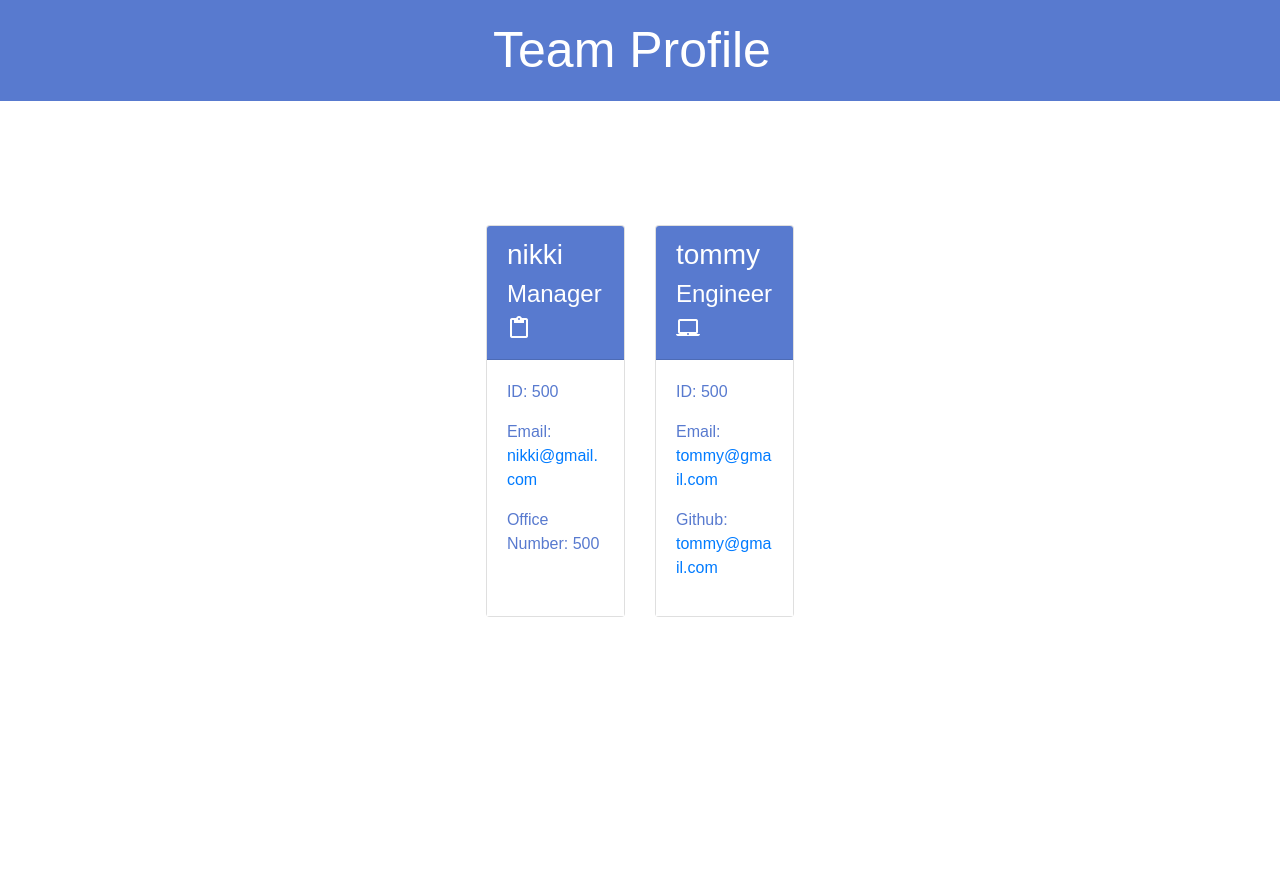
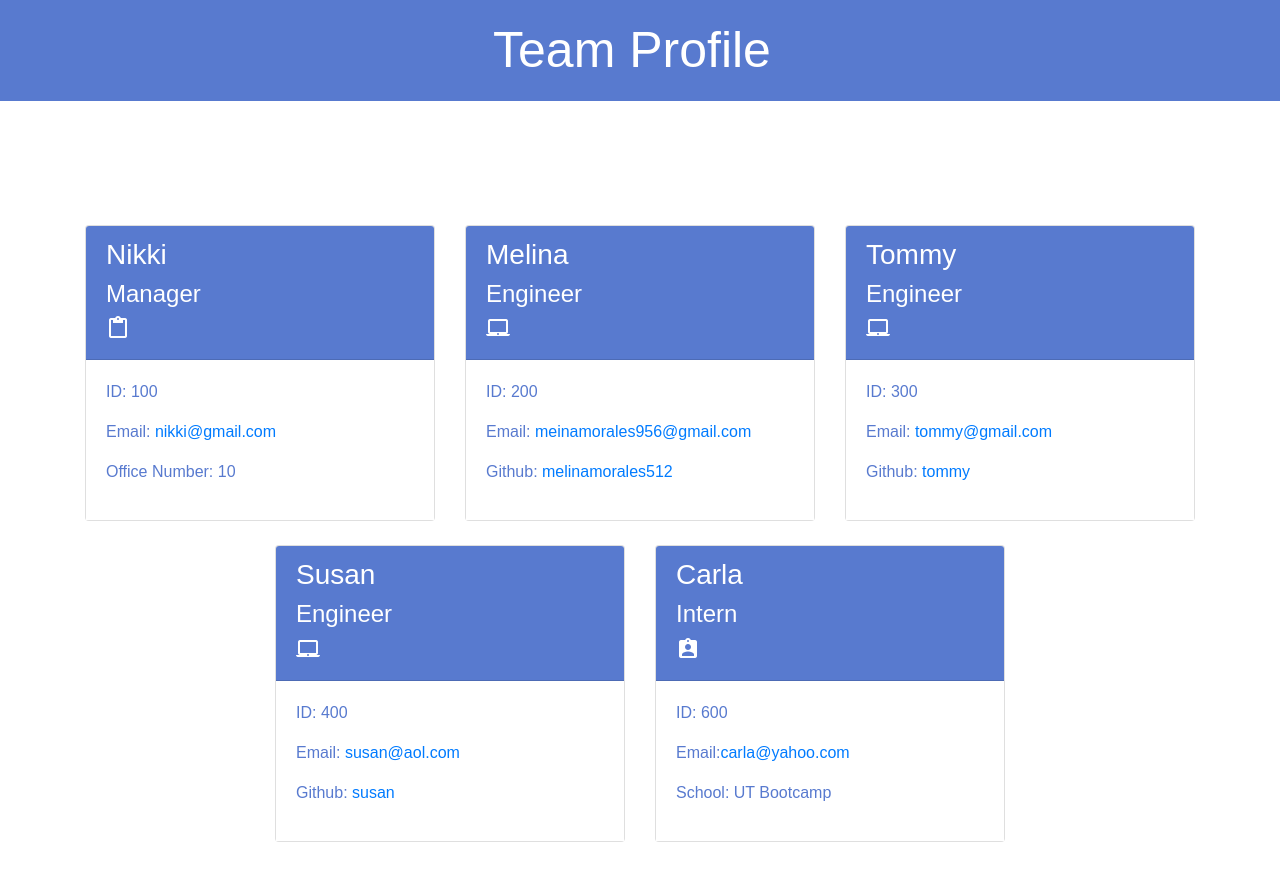
Before and after one commit to melinamorales512/Team-Profile-Generator, a website: page dist/index.html in a window 1280 px wide. Before the commit the page ends 800 px from the top, so only its background shows below. Drawn offline with nearby package versions, Linux system fonts and the light colour scheme.

Commit message:
add html

```diff
--- a/dist/index.html
+++ b/dist/index.html
@@ -25,13 +25,13 @@
     <div class="col-4 mt-4">
         <div class="card h-100">
             <div class="card-header">
-                <h3>nikki</h3>
+                <h3>Nikki</h3>
                 <h4>Manager</h4><i class="material-icons">content_paste</i>
             </div>
             <div class="card-body">
-                <p class="id">ID: 500</p>
+                <p class="id">ID: 100</p>
                 <p class="email">Email: <a href="mailto:nikki@gmail.com">nikki@gmail.com</a></p>
-                <p class="office">Office Number: 500</p>
+                <p class="office">Office Number: 10</p>
             </div>
         </div>
     </div>
@@ -39,16 +39,58 @@
     <div class="col-4 mt-4">
         <div class="card h-100">
             <div class="card-header">
-                <h3>tommy</h3>
+                <h3>Melina</h3>
                 <h4>Engineer</h4><i class="material-icons">laptop_mac</i>
             </div>
             <div class="card-body">
-                <p class="id">ID: 500</p>
-                <p class="email">Email: <a href="mailto:tommy@gmail.com">tommy@gmail.com</a></p>
-                <p class="github">Github: <a href="https://github.com/tommy@gmail.com">tommy@gmail.com</a></p>
+                <p class="id">ID: 200</p>
+                <p class="email">Email: <a href="mailto:meinamorales956@gmail.com">meinamorales956@gmail.com</a></p>
+                <p class="github">Github: <a href="https://github.com/melinamorales512">melinamorales512</a></p>
             </div>
         </div>
     </div>
+
+    <div class="col-4 mt-4">
+        <div class="card h-100">
+            <div class="card-header">
+                <h3>Tommy</h3>
+                <h4>Engineer</h4><i class="material-icons">laptop_mac</i>
+            </div>
+            <div class="card-body">
+                <p class="id">ID: 300</p>
+                <p class="email">Email: <a href="mailto:tommy@gmail.com">tommy@gmail.com</a></p>
+                <p class="github">Github: <a href="https://github.com/tommy">tommy</a></p>
+            </div>
+        </div>
+    </div>
+
+    <div class="col-4 mt-4">
+        <div class="card h-100">
+            <div class="card-header">
+                <h3>Susan</h3>
+                <h4>Engineer</h4><i class="material-icons">laptop_mac</i>
+            </div>
+            <div class="card-body">
+                <p class="id">ID: 400</p>
+                <p class="email">Email: <a href="mailto:susan@aol.com">susan@aol.com</a></p>
+                <p class="github">Github: <a href="https://github.com/susan">susan</a></p>
+            </div>
+        </div>
+    </div>
+
+    <div class="col-4 mt-4">
+        <div class="card h-100">
+            <div class="card-header">
+                <h3>Carla</h3>
+                <h4>Intern</h4><i class="material-icons">assignment_ind</i>
+            </div>
+            <div class="card-body">
+                <p class="id">ID: 600</p>
+                <p class="email">Email:<a href="mailto:carla@yahoo.com">carla@yahoo.com</a></p>
+                <p class="school">School: UT Bootcamp</p>
+            </div>
+    </div>
+</div>
 
               </div>
           </div>
```
